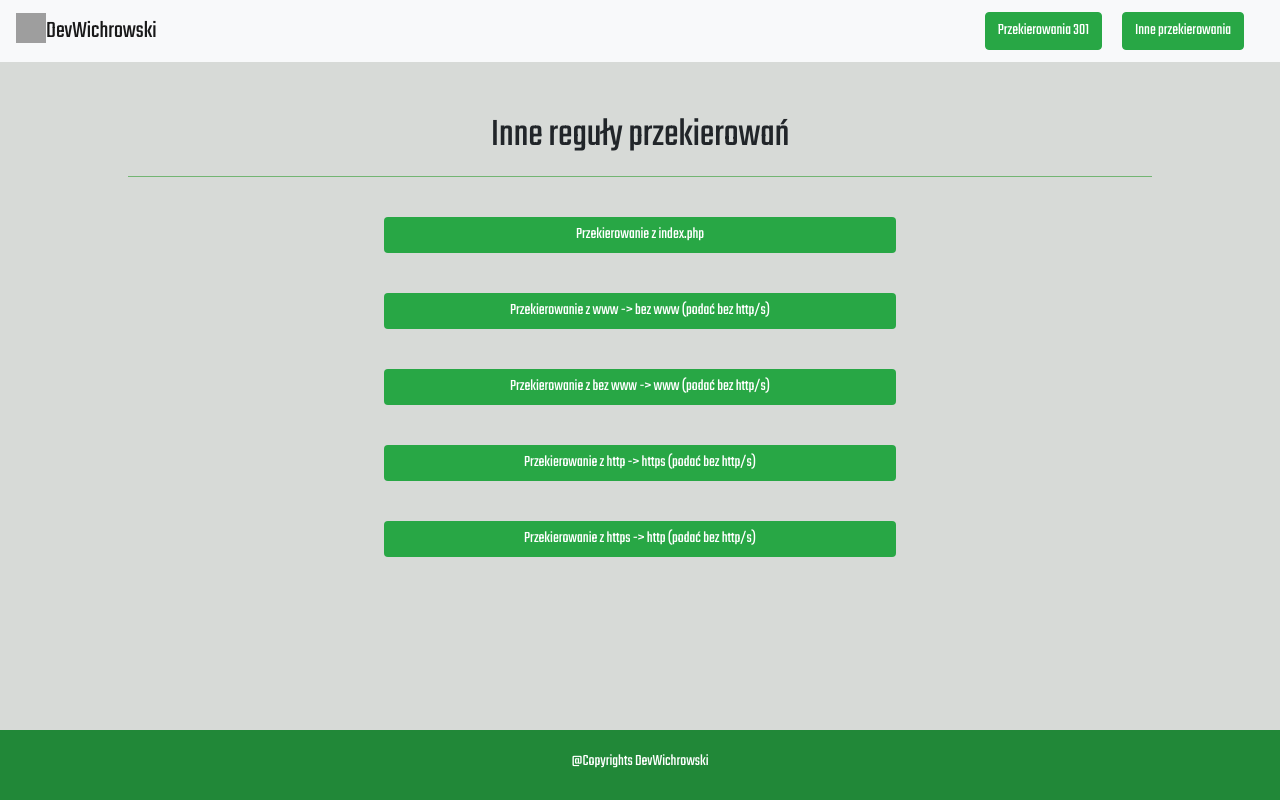
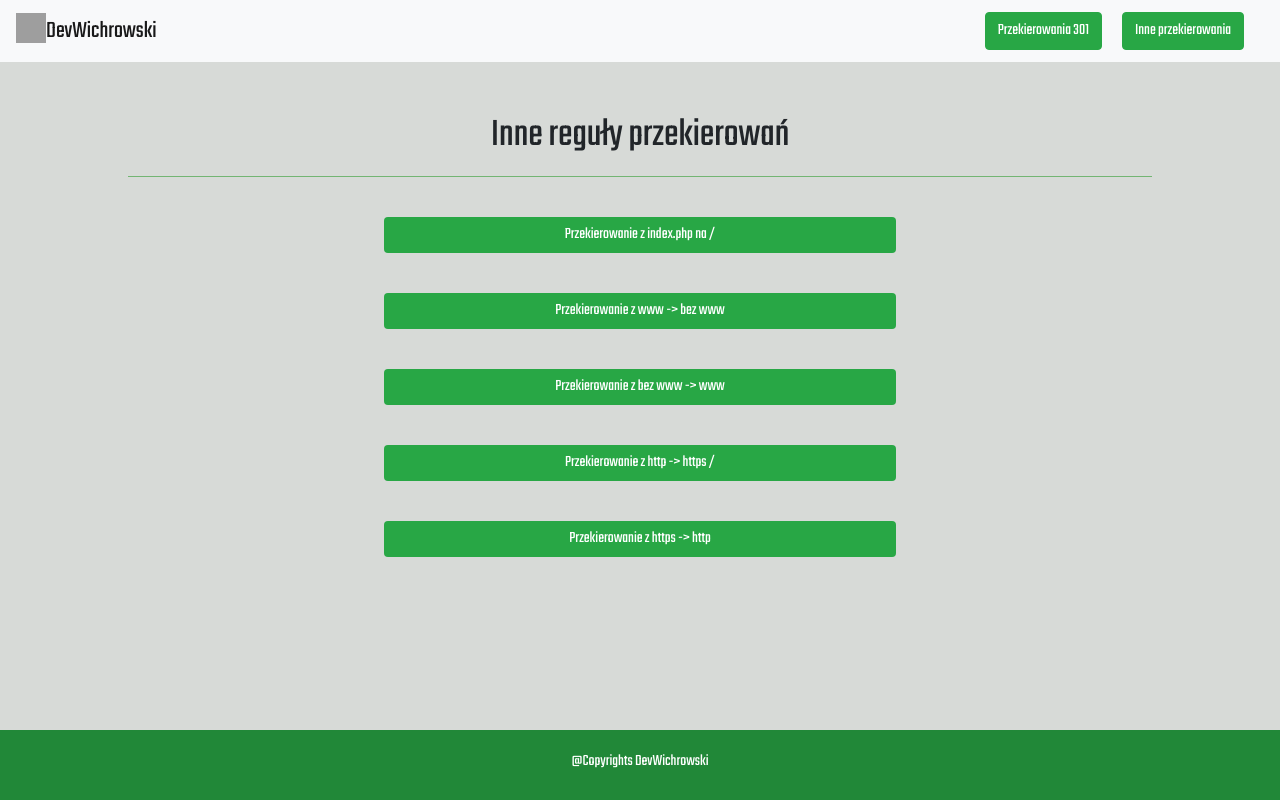
Before and after one commit to DevWichrowski/react-redirections, a React (Create React App) app: page /narzedzia in a window 1280 px wide. Built offline with nearby package versions, Linux system fonts and the light colour scheme; grey boxes are pictures that could not be loaded.

Commit message:
Deleted toHttps, add component with static redirection without method.

```diff
--- a/src/components/main/Main.css
+++ b/src/components/main/Main.css
@@ -95,7 +95,7 @@ hr {
 }
 
 .form-control:focus, .error:focus {
-  border: none !important;
+  border: 1px solid #3dbedf;
   -webkit-box-shadow: 8px 8px 24px -10px rgba(0, 0, 0, 0.75);
           box-shadow: 8px 8px 24px -10px rgba(0, 0, 0, 0.75);
 }
--- a/src/components/main/Main.scss
+++ b/src/components/main/Main.scss
@@ -85,7 +85,7 @@ hr {
 }
 
 .form-control:focus {
-  border: none !important;
+  border: 1px solid rgb(61, 190, 223);
   box-shadow: 8px 8px 24px -10px rgba(0, 0, 0, 0.75);
 }
 
--- /dev/null
+++ b/src/components/nonGeneratedRedirection/NonGeneratedRedirection.js
@@ -0,0 +1,26 @@
+import React from 'react';
+
+export default function NonGeneratedRedirection(props) {
+	return (
+		<div>
+			<div className="summary-index-php">
+				<button
+					className="btn btn-danger"
+					type="button"
+					data-toggle="collapse"
+					data-target={`#${props.stateName}`}
+					aria-expanded="false"
+					aria-controls={props.stateName}
+				>
+					{props.description}
+				</button>
+				<div className="collapse" id={props.stateName}>
+					<div className="card card-body">
+						<p>{props.firstLine}</p>
+						<p>{props.secondLine}</p>
+					</div>
+				</div>
+			</div>
+		</div>
+	);
+}
--- a/src/components/otherRedirection/OtherRedirections.js
+++ b/src/components/otherRedirection/OtherRedirections.js
@@ -18,6 +18,7 @@ export default function OtherRedirections(props) {
 					</button>
 					<div className="collapse" id={props.stateName}>
 					<div className="card card-body">
+							<p>{props.info}</p>
 						<div className="inputs">
 							<textarea
 								type="text"
--- a/src/components/otherTools/OtherTools.js
+++ b/src/components/otherTools/OtherTools.js
@@ -1,5 +1,6 @@
 import React, { Component } from 'react';
 import OtherRedirections from '../otherRedirection/OtherRedirections';
+import NonGeneratedRedirection from '../nonGeneratedRedirection/NonGeneratedRedirection';
 import './OtherTools.css';
 
 export default class OtherTools extends Component {
@@ -11,8 +12,6 @@ export default class OtherTools extends Component {
 			resultNonWWW: '',
 			toWWW: '',
 			resultToWWW: '',
-			toHttps: '',
-			resultToHttps: '',
 			toHttp: '',
 			resultHttp: ''
 		};
@@ -33,10 +32,6 @@ export default class OtherTools extends Component {
 				result = `RewriteCond %{HTTP_HOST} ^${urlToRedirect}$ [NC]\n`;
 				result += `RewriteRule ^(.*)$ http://${urlToRedirect}/$1 [R=301,NC]`;
 				break;
-			case 'toHttps':
-				result = `RewriteCond %{HTTPS} !=on\n`;
-				result += `RewriteRule ^ https://%{HTTP_HOST}%{REQUEST_URI} [L,R=301]`;
-				break;
 			case 'toHttp':
 				result = `RewriteCond %{HTTPS}=on\n`;
 				result += `RewriteRule ^(.*)$ http://${urlToRedirect}/$1 [R=301,L]`;
@@ -54,9 +49,6 @@ export default class OtherTools extends Component {
 				this.setState({ resultNonWWW: this.createRedirection(this.state.nonWWW, url) });
 		} else if (url === 'toWWW') {
 			if (this.state.toWWW !== '') this.setState({ resultToWWW: this.createRedirection(this.state.toWWW, url) });
-		} else if (url === 'toHttps') {
-			if (this.state.toHttps !== '')
-				this.setState({ resultToHttps: this.createRedirection(this.state.toHttps, url) });
 		} else if (url === 'toHttp') {
 			if (this.state.toHttp !== '')
 				this.setState({ resultToHttp: this.createRedirection(this.state.toHttp, url) });
@@ -68,48 +60,38 @@ export default class OtherTools extends Component {
 			<div className="page-body">
 				<h1 className="h1-tools">Inne reguły przekierowań</h1>
 				<hr />
-				<div className="summary-index-php">
-					<button
-						className="btn btn-danger"
-						type="button"
-						data-toggle="collapse"
-						data-target="#collapseExample"
-						aria-expanded="false"
-						aria-controls="collapseExample"
-					>
-						Przekierowanie z index.php
-					</button>
-					<div className="collapse" id="collapseExample">
-						<div className="card card-body">
-							<p>RewriteCond % {'{THE_REQUEST}'} ^.*/index\.php </p>
-							<p>RewriteRule ^(.*)index.php$ /$1 [R=301,L]</p>
-						</div>
-					</div>
-				</div>
+				<NonGeneratedRedirection
+					stateName="toIndexPhp"
+					description={'Przekierowanie z index.php na /'}
+					firstLine={`RewriteCond %{THE_REQUEST} ^.*/index\\.php`}
+					secondLine={`RewriteRule ^(.*)index.php$ /$1 [R=301,L]`}
+				/>
 				<OtherRedirections
 					stateName="nonWWW"
-					description={'Przekierowanie z www -> bez www (podać bez http/s)'}
+					info="Adres podać bez http/https"
+					description={'Przekierowanie z www -> bez www'}
 					saveUrl={(event) => this.saveUrls(event, 'nonWWW')}
 					generateRedirection={() => this.generateRedirection('nonWWW')}
 					resultRedirection={this.state.resultNonWWW}
 				/>
 				<OtherRedirections
 					stateName="toWWW"
-					description={'Przekierowanie z bez www -> www (podać bez http/s)'}
+					info="Adres podać bez http/https"
+					description={'Przekierowanie z bez www -> www'}
 					saveUrl={(event) => this.saveUrls(event, 'toWWW')}
 					generateRedirection={() => this.generateRedirection('toWWW')}
 					resultRedirection={this.state.resultToWWW}
 				/>
-				<OtherRedirections
+				<NonGeneratedRedirection
 					stateName="toHttps"
-					description={'Przekierowanie z http -> https (podać bez http/s)'}
-					saveUrl={(event) => this.saveUrls(event, 'toHttps')}
-					generateRedirection={() => this.generateRedirection('toHttps')}
-					resultRedirection={this.state.resultToHttps}
+					description={'Przekierowanie z http -> https /'}
+					firstLine={`RewriteCond %{HTTPS} !=on\n`}
+					secondLine={`RewriteRule ^ https://%{HTTP_HOST}%{REQUEST_URI} [L,R=301]`}
 				/>
 				<OtherRedirections
 					stateName="toHttp"
-					description={'Przekierowanie z https -> http (podać bez http/s)'}
+					info="Adres podać bez http/https"
+					description={'Przekierowanie z https -> http'}
 					saveUrl={(event) => this.saveUrls(event, 'toHttp')}
 					generateRedirection={() => this.generateRedirection('toHttp')}
 					resultRedirection={this.state.resultToHttp}
```
Also changed, not shown: 1 other file (tests, documents, lock files or other folders).
